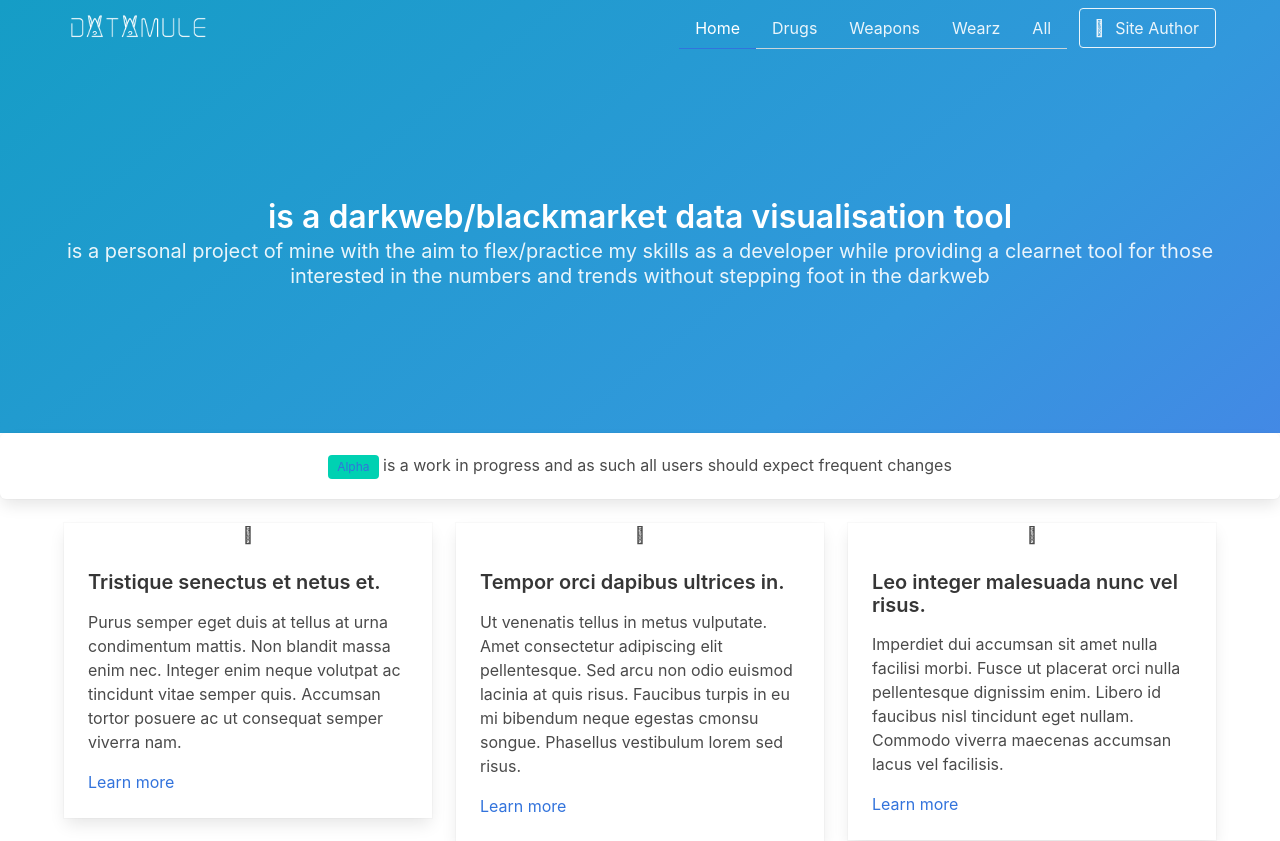
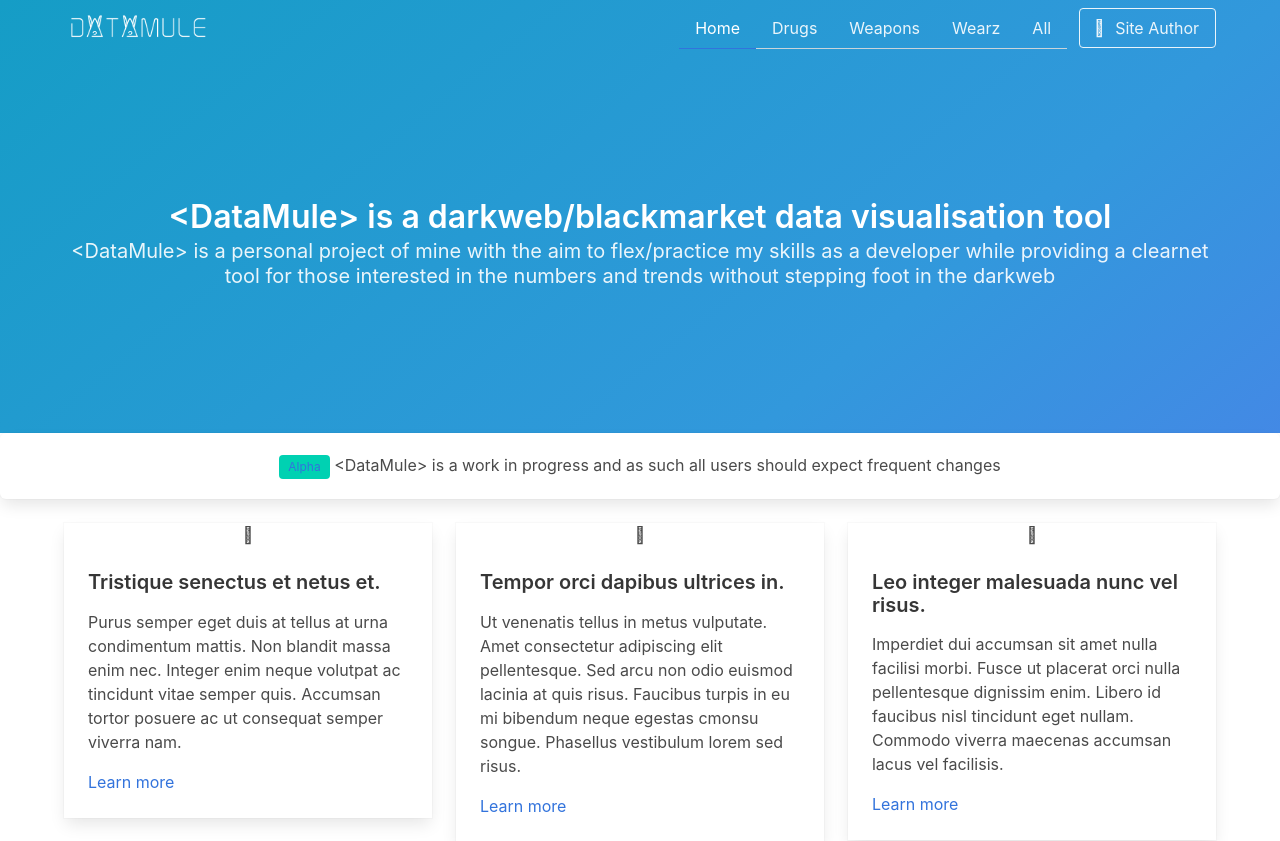
Before and after one commit to mranderson64/DataMule, a PHP site: page / in a window 1280 px wide. Shown: the top 841 px of the page. Run offline with PHP 8.4, Linux system fonts and the light colour scheme.

Commit message:
Why did I not think out <> not rendering
Smooth brain

```diff
--- a/templates/homepage.php
+++ b/templates/homepage.php
@@ -4,17 +4,17 @@ $middle = '
             <div class="hero-body">
                 <div class="container has-text-centered">
                     <h1 class="title">
-                    <DataMule> is a darkweb/blackmarket data visualisation tool
+                    &#x3C;DataMule&#x3E; is a darkweb/blackmarket data visualisation tool
                     </h1>
                     <h2 class="subtitle">
-                    <DataMule> is a personal project of mine with the aim to flex/practice my skills as a developer while providing a clearnet tool for those interested in the numbers and trends without stepping foot in the darkweb
+                    &#x3C;DataMule&#x3E; is a personal project of mine with the aim to flex/practice my skills as a developer while providing a clearnet tool for those interested in the numbers and trends without stepping foot in the darkweb
                     </h2>
                 </div>
             </div>
         </section>
         <div class="box cta">
             <p class="has-text-centered">
-                <span class="tag is-primary"><a href="https://liamanderson.co.uk">Alpha</a></span> <DataMule> is a work in progress and as such all users should expect frequent changes
+                <span class="tag is-primary"><a href="https://liamanderson.co.uk">Alpha</a></span> &#x3C;DataMule&#x3E; is a work in progress and as such all users should expect frequent changes
             </p>
         </div>
         <section class="container">
```
